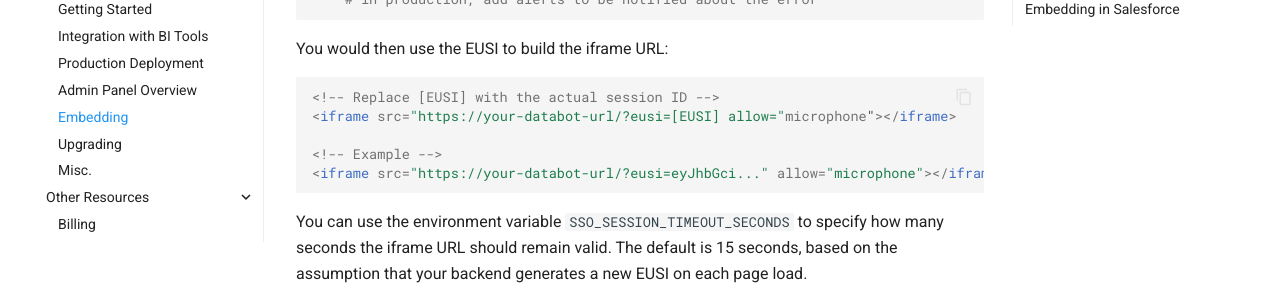
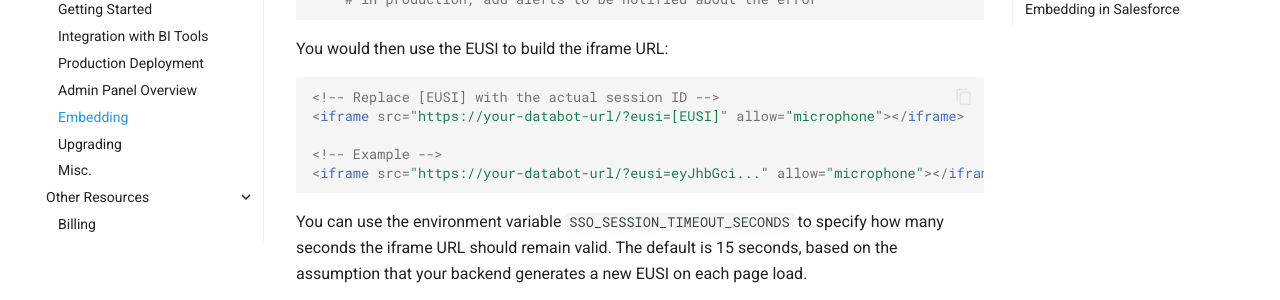
Before and after one commit to Intellimenta/DataBot, an MkDocs documentation site: the page built from docs/admin_guide/embedding.md, in a window 1280 px wide and 900 px high, scrolled down 1419 px. Shown: the part 153-453 px from the top of the window. Built offline with MkDocs 1.6.1 and Material for MkDocs 9.7.7, drawn with Linux system fonts in a browser that asks for light colours.

Commit message:
update docs

````diff
--- a/docs/admin_guide/embedding.md
+++ b/docs/admin_guide/embedding.md
@@ -65,7 +65,7 @@ You would then use the EUSI to build the iframe URL:
 
 ```html
 <!-- Replace [EUSI] with the actual session ID -->
-<iframe src="https://your-databot-url/?eusi=[EUSI] allow="microphone"></iframe>
+<iframe src="https://your-databot-url/?eusi=[EUSI]" allow="microphone"></iframe>
 
 <!-- Example -->
 <iframe src="https://your-databot-url/?eusi=eyJhbGci..." allow="microphone"></iframe>
````
